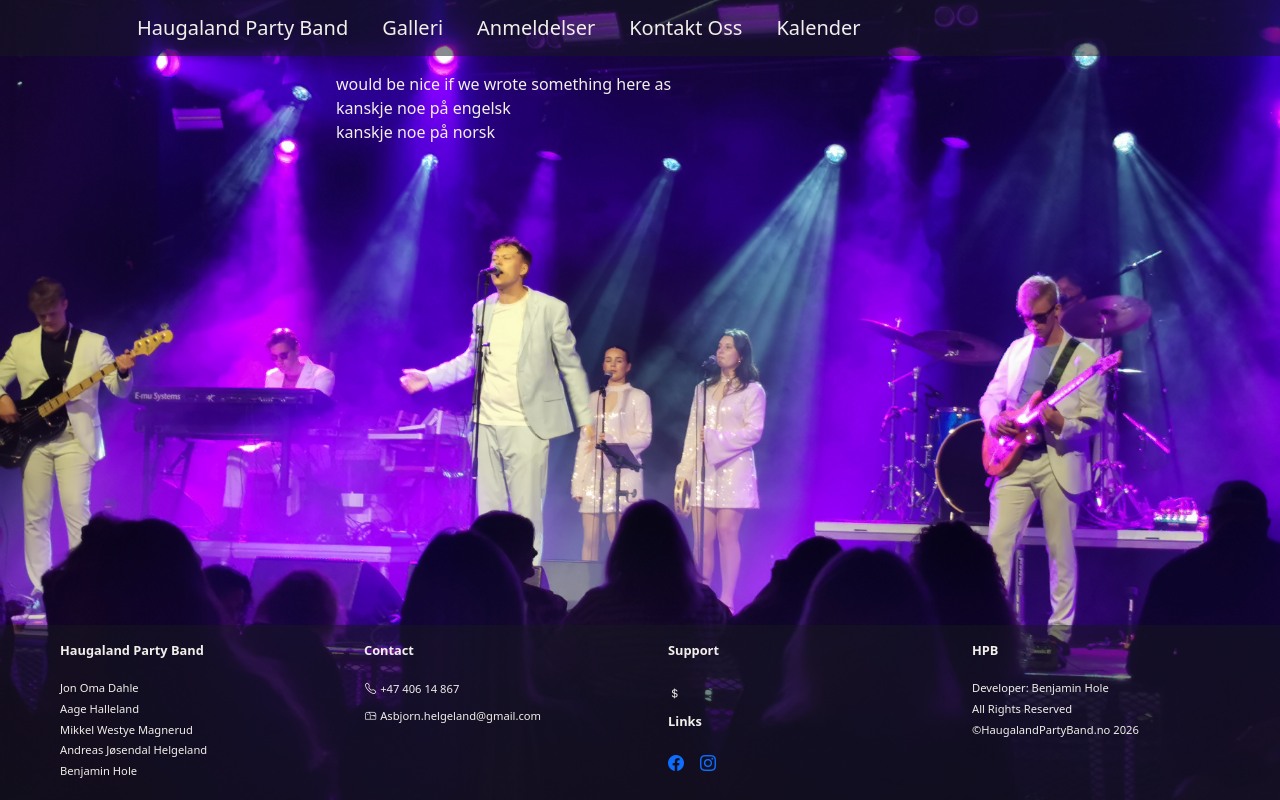
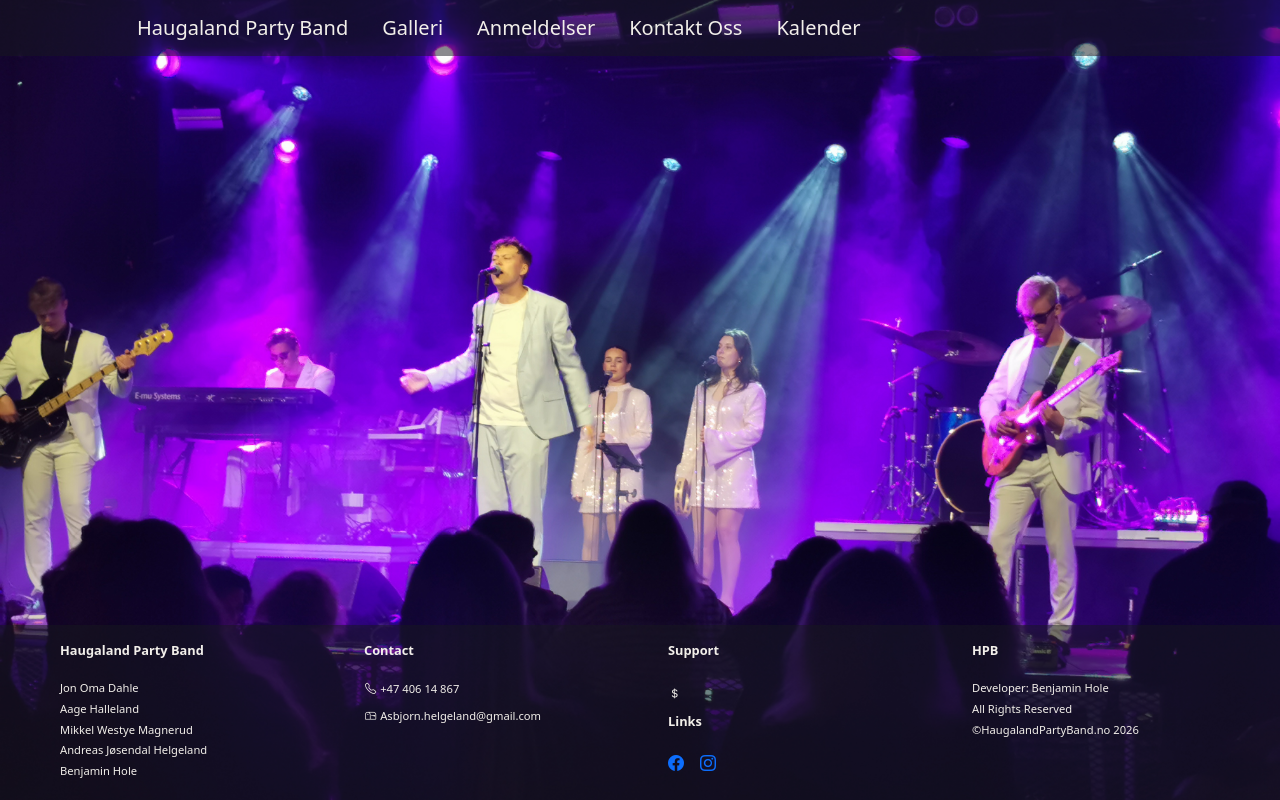
Before and after one commit to Benjamineternity/haugalandpartyband, a Vue app: page / in a window 1280 px wide. Built offline with nearby package versions, Linux system fonts and the light colour scheme.

Commit message:
comments removed

```diff
--- a/src/App.vue
+++ b/src/App.vue
@@ -38,9 +38,9 @@
                 Band member bios / pictures <br />
                 Music samples / videos <br />
                 Testimonials / reviews <br /> -->
-                would be nice if we wrote something here as<br>
+                <!-- would be nice if we wrote something here as<br>
                 kanskje noe på engelsk <br>
-                kanskje noe på norsk
+                kanskje noe på norsk -->
             </Panel>
         </div>
 
```
